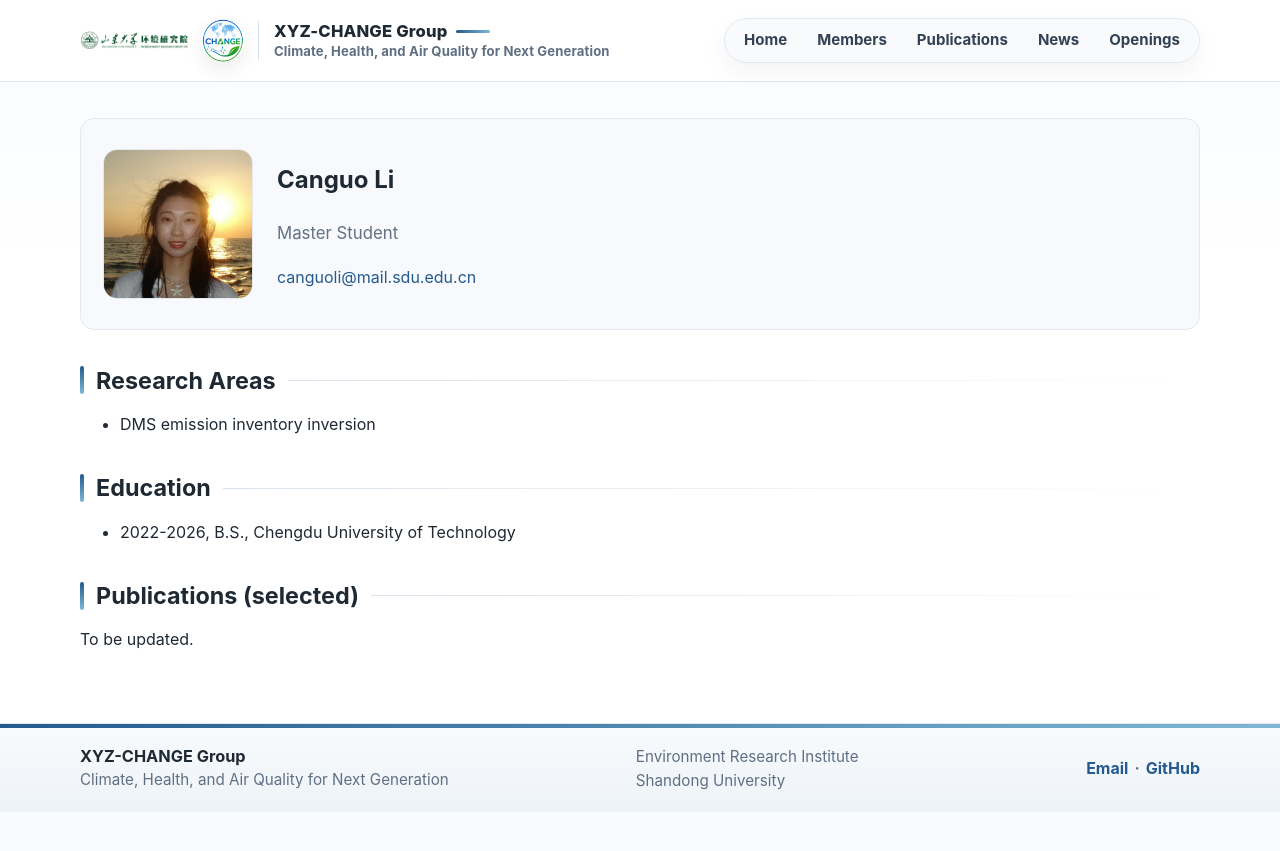
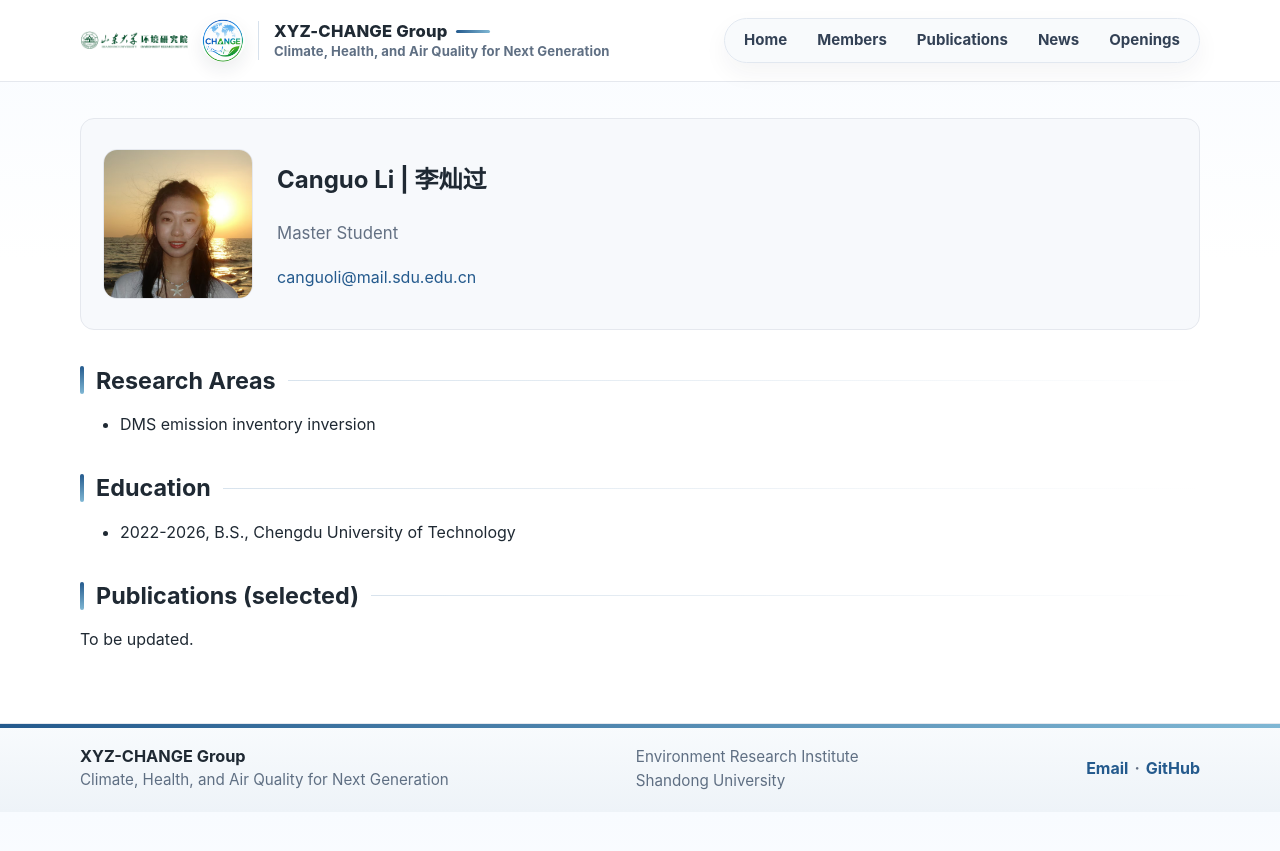
Before and after one commit to MuJSh/xyz_CHANGE, a Jekyll site: the page built from _pages/canguo-li.md, in a window 1280 px wide. Shown: the top 851 px of the page. Built offline with Jekyll 4.4.1, drawn with Linux system fonts in a browser that asks for light colours.

Commit message:
Add Chinese name to Canguo Li profile

```diff
--- a/_pages/canguo-li.md
+++ b/_pages/canguo-li.md
@@ -7,7 +7,7 @@ permalink: /members/canguo-li/
 <div class="profile-hero">
   <img class="profile-photo" src="{{ '/assets/img/members/lcg.jpg' | relative_url }}" alt="Canguo Li">
   <div>
-    <h1>Canguo Li</h1>
+    <h1>Canguo Li | 李灿过</h1>
     <p class="profile-title">Master Student</p>
     <p><a href="mailto:canguoli@mail.sdu.edu.cn">canguoli@mail.sdu.edu.cn</a></p>
   </div>
```
